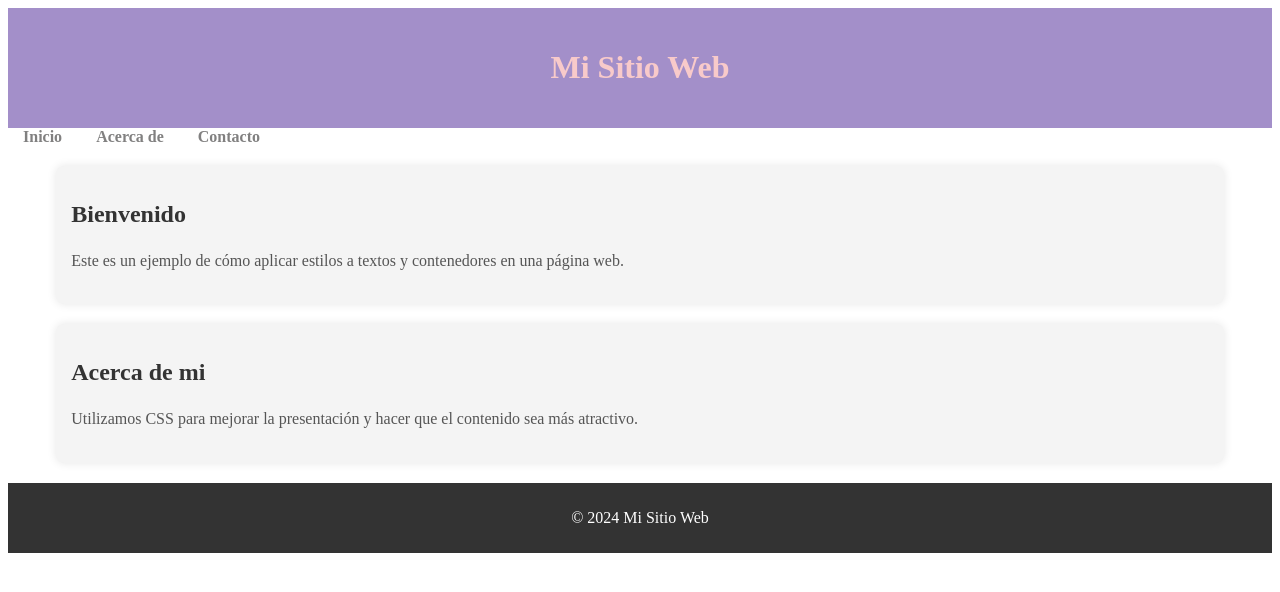
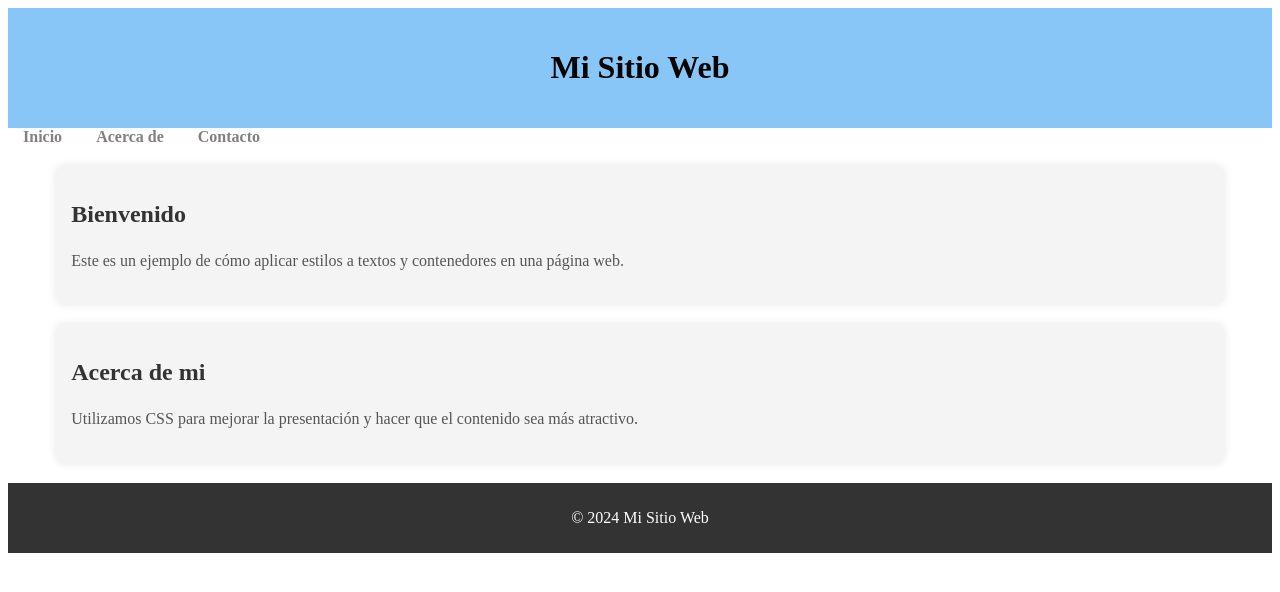
Before and after one commit to CarlosAcosta66/lab9, a plain HTML site: page index.html in a window 1280 px wide. Drawn offline with Linux system fonts and the light colour scheme.

Commit message:
cambio de colores

```diff
--- a/style.css
+++ b/style.css
@@ -1,9 +1,9 @@
  /* Estilos para el encabezado */
  header {
-    background-color: #a38fc9;
+    background-color: #88c6f8;
     padding: 20px;
     text-align: center;
-    color: rgb(248, 202, 202);
+    color: rgb(3, 3, 3);
 }
 
 /* Estilos para la barra de navegación */
```
